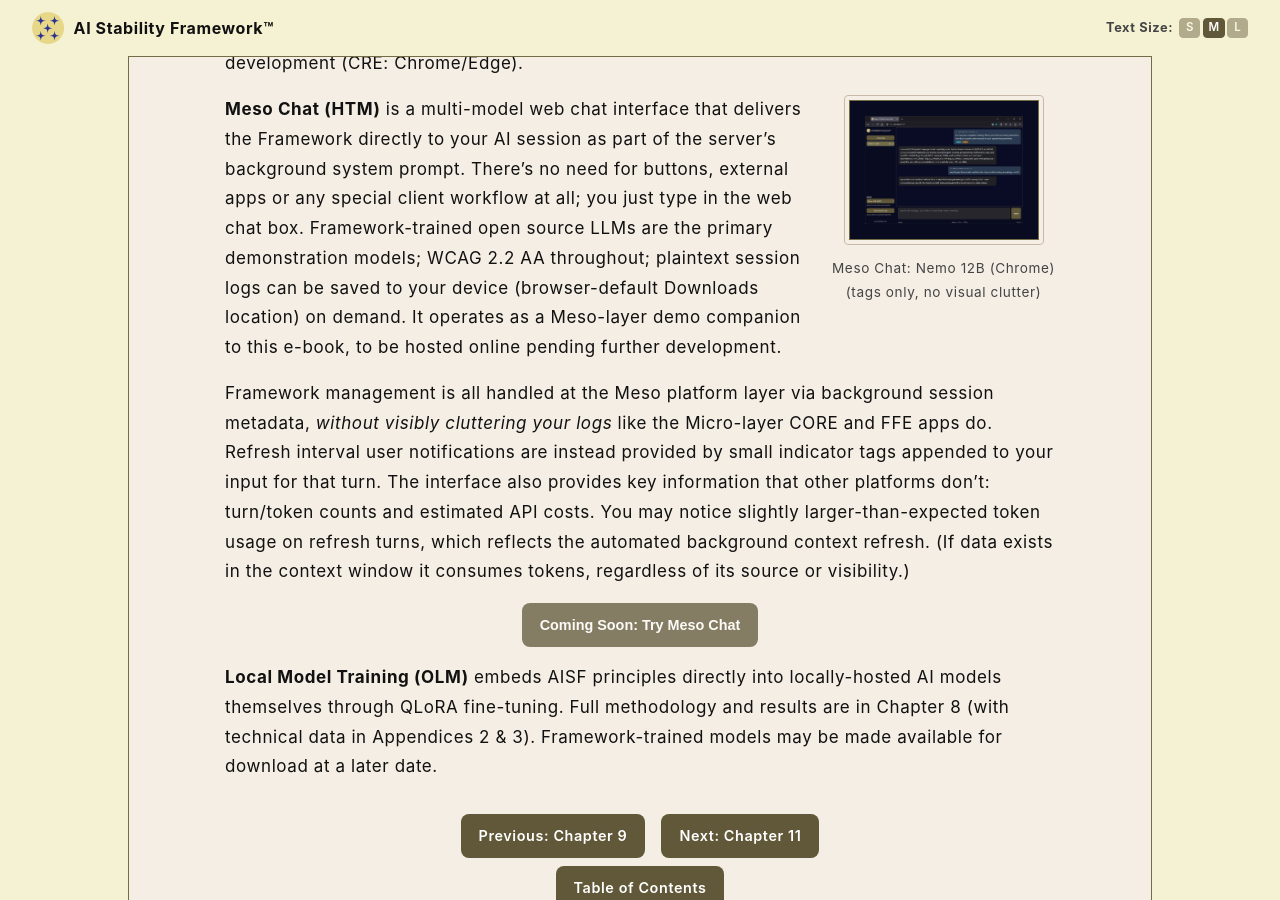
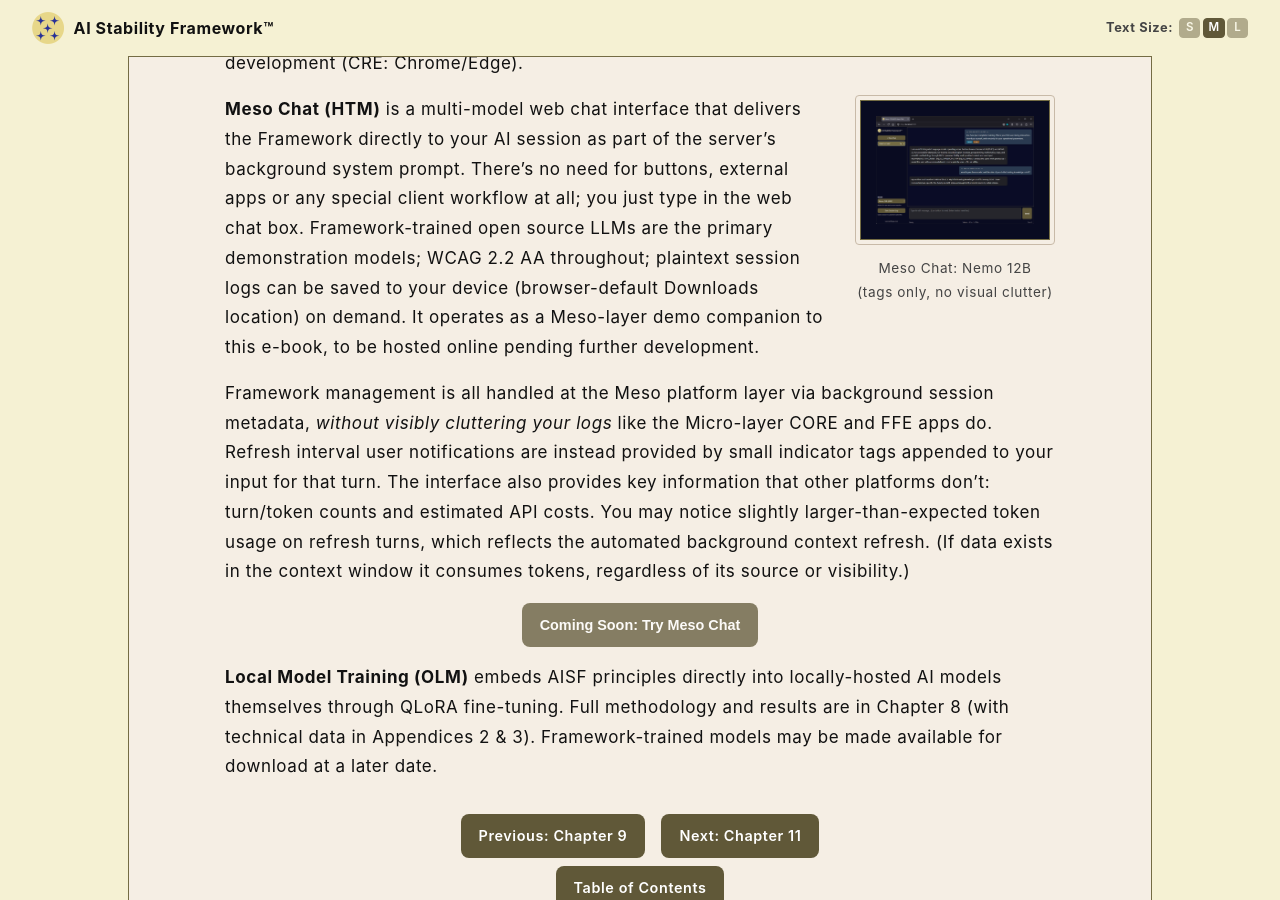
Before and after one commit to rojaslen/AISF-WEB, a Jekyll site: the page built from ch10.md, in a window 1280 px wide and 900 px high, scrolled down 4161 px. Built offline with Jekyll 4.4.1, drawn with Linux system fonts in a browser that asks for light colours; some web fonts are replaced.

Commit message:
Update ch10.md

```diff
--- a/ch10.md
+++ b/ch10.md
@@ -99,7 +99,7 @@ For example, it has turn-based automation: every 10 turns, the **Stabilize** blo
   <button class="thumb-btn" data-src="/assets/images/htm-turn1-dark.png" data-alt="Meso Chat active session, dark mode" aria-label="View full size: Meso Chat active session">
     <img style="border: 1px solid #746C44; padding: 15px; background-color: #090B21"  src="/assets/images/htm-turn1-dark.png" alt="" aria-hidden="true" class="thumbnail">
   </button>
-  <figcaption>Meso Chat: Nemo 12B (Chrome)<br>(tags only, no visual clutter)</figcaption>
+  <figcaption>Meso Chat: Nemo 12B<br>(tags only, no visual clutter)</figcaption>
 </figure>
 
 **Meso Chat (HTM)** is a multi-model web chat interface that delivers the Framework directly to your AI session as part of the server's background system prompt. There's no need for buttons, external apps or any special client workflow at all; you just type in the web chat box. Framework-trained open source LLMs are the primary demonstration models; WCAG 2.2 AA throughout; plaintext session logs can be saved to your device (browser-default Downloads location) on demand. It operates as a Meso-layer demo companion to this e-book, to be hosted online pending further development.
```
